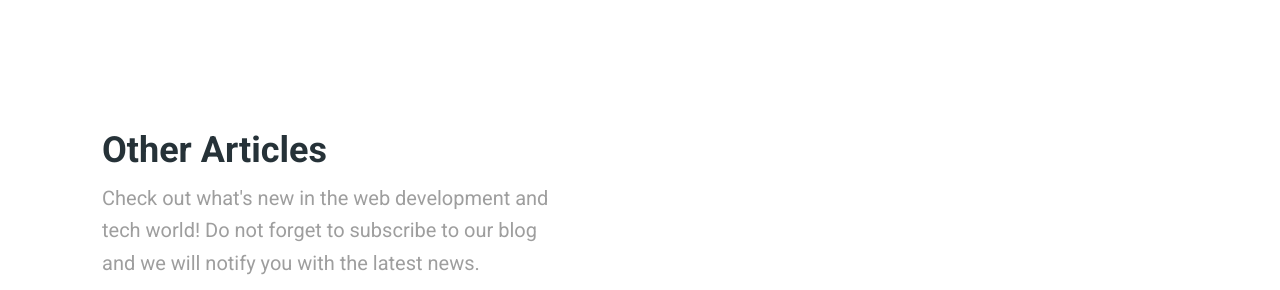
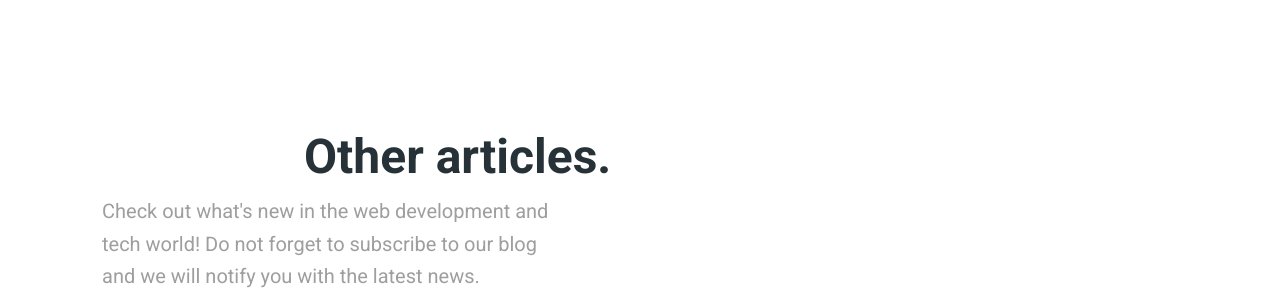
Before and after one commit to organdonor1/blogfromhell, a Next.js app: page / in a window 1280 px wide. Shown: the part 2768-3058 px from the top of the page. Built offline with nearby package versions, Linux system fonts and the light colour scheme.

Commit message:
Typography fix again

```diff
--- a/src/app/articles.tsx
+++ b/src/app/articles.tsx
@@ -26,14 +26,15 @@ export function Articles() {
   return (
     <section className="container mx-auto px-8 py-20">
       <Typography
-        variant="h2"
         color="blue-gray"
+        className="mx-auto w-full text-[30px] lg:text-[48px] font-bold leading-[45px] lg:leading-[60px] lg:max-w-2xl"
         placeholder=""
         onPointerEnterCapture={() => {}}
         onPointerLeaveCapture={() => {}}
       >
-        Other Articles
+        Other articles.
       </Typography>
+
       <Typography
         variant="lead"
         className="my-2 w-full font-normal !text-gray-500 lg:w-5/12"
```
